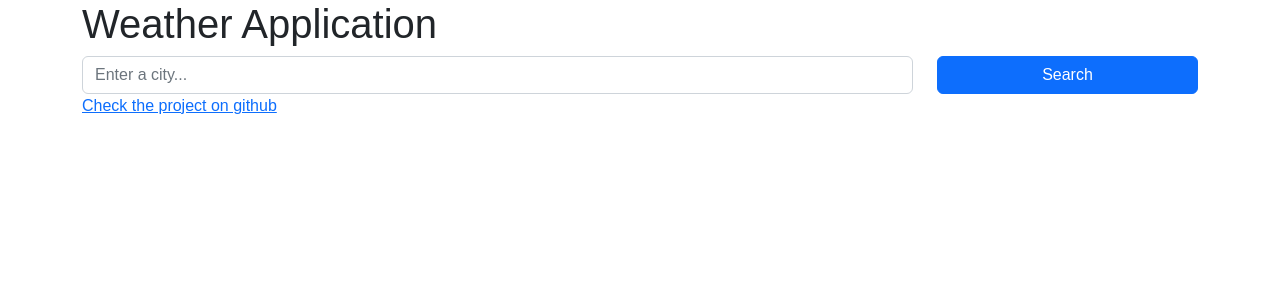
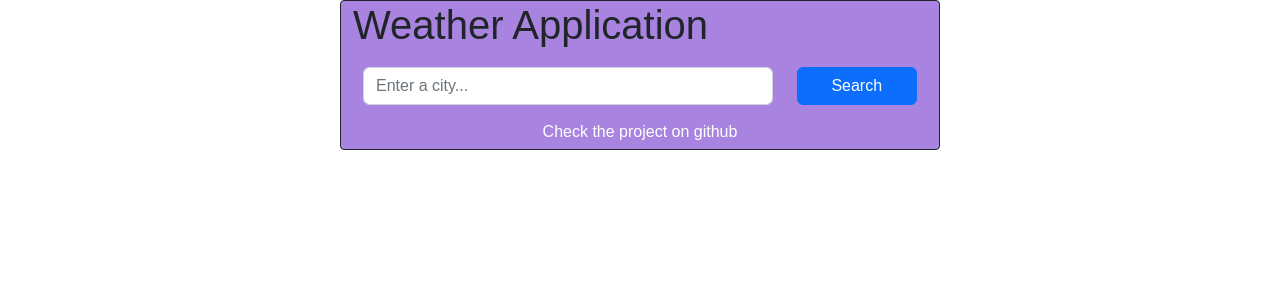
Before and after one commit to vitaliia005/weather-react, a React (Create React App) app: page / in a window 1280 px wide. Shown: the top 300 px of the page. Built offline with nearby package versions, Linux system fonts and the light colour scheme; no server answers.

Commit message:
added some styling

```diff
--- a/src/App.css
+++ b/src/App.css
@@ -1,3 +1,13 @@
 .App {
   font-family: Arial, Helvetica, sans-serif;
+  max-width: 600px;
+  margin: 0 auto;
+  background-color: rgb(168, 131, 223);
+  border: 1px solid;
+  border-radius: 4px;
 }
+
+a {
+  display: block;
+  margin: 0 auto;
+}
--- a/src/Weather.css
+++ b/src/Weather.css
@@ -1,6 +1,5 @@
 .Weather {
-  border: 1px solid #66746a;
-  border-radius: 4px;
+  background-color: rgb(168, 131, 223);
 }
 
 .Weather ul,
@@ -9,3 +8,19 @@ li {
   padding: 0;
   list-style: none;
 }
+
+a {
+  text-align: center;
+  color: rgb(255, 255, 255);
+  text-decoration: none;
+  margin: 5px;
+}
+
+a:hover {
+  color: rgb(59, 22, 94);
+  margin: 5px;
+}
+
+form {
+  padding: 10px;
+}
```
